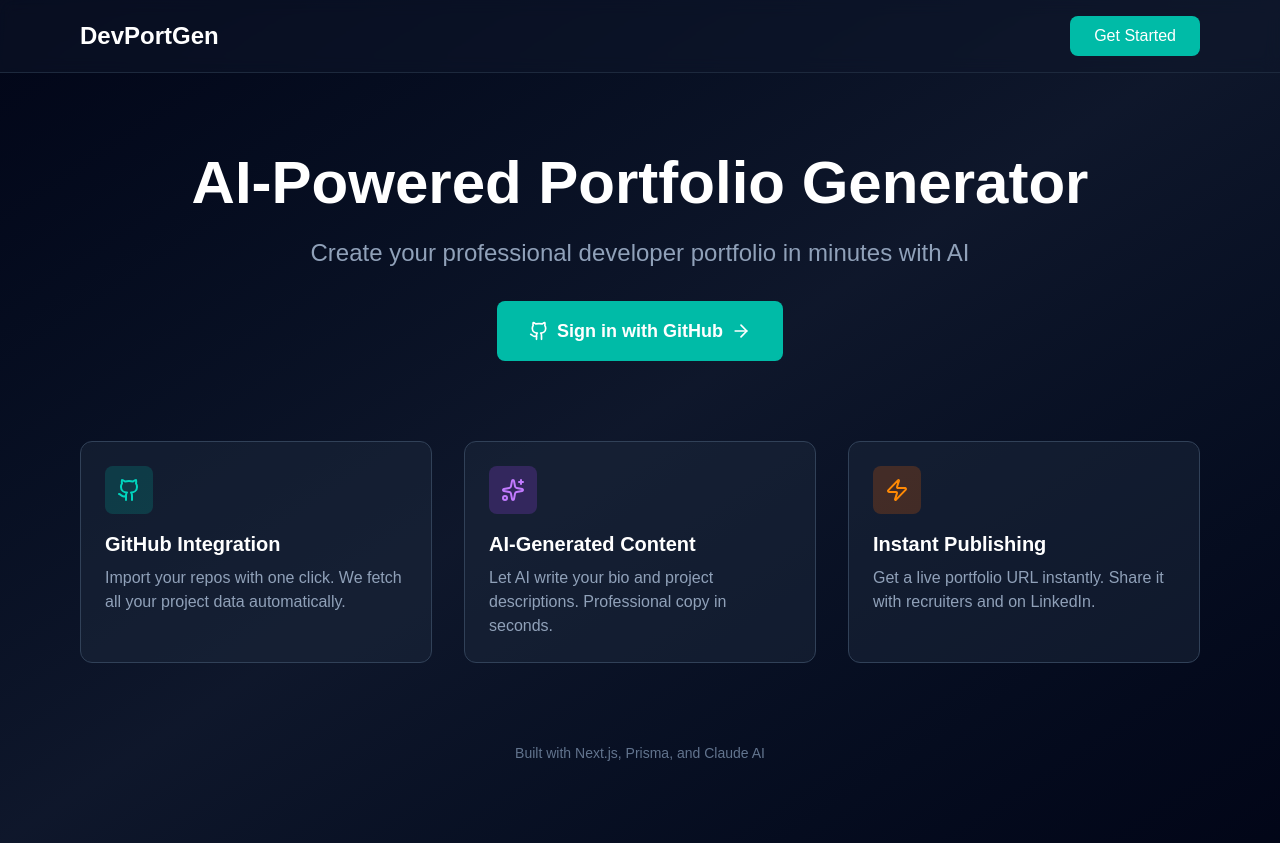
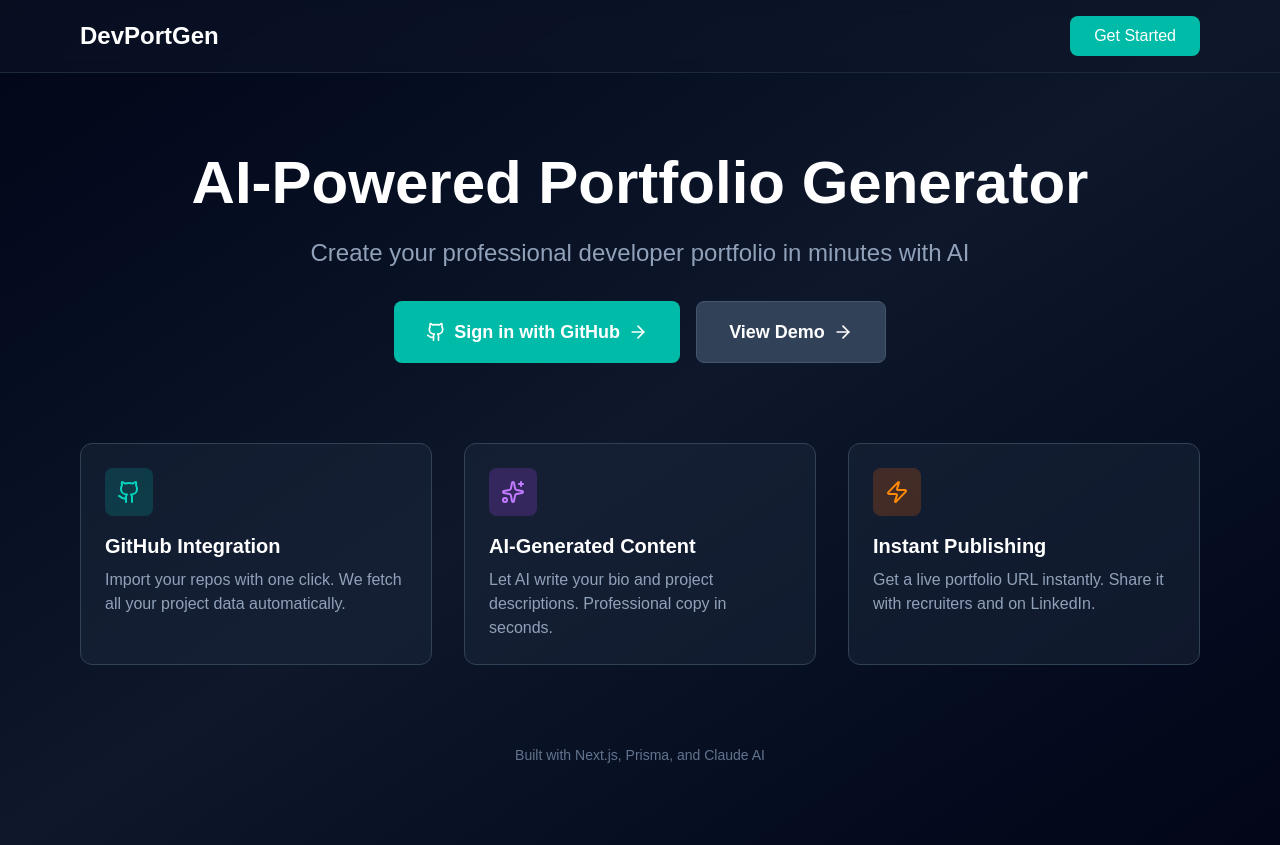
Before and after one commit to Imrexxx-OG/DevPortGen, a Next.js app: page / in a window 1280 px wide. Built offline with nearby package versions, Linux system fonts and the light colour scheme.

Commit message:
updated page file

```diff
--- a/app/page.tsx
+++ b/app/page.tsx
@@ -33,6 +33,14 @@ export default function HomePage() {
               Sign in with GitHub
               <ArrowRight className="w-5 h-5" />
             </Link>
+            <Link
+              href="/p/imran-damare"
+              target="_blank"
+              className="flex items-center gap-2 bg-slate-700 hover:bg-slate-600 text-white font-semibold px-8 py-4 rounded-lg transition-colors text-lg border border-slate-600"
+            >
+              View Demo
+              <ArrowRight className="w-5 h-5" />
+            </Link>
           </div>
         </div>
 
@@ -45,7 +53,8 @@ export default function HomePage() {
               GitHub Integration
             </h3>
             <p className="text-slate-400">
-              Import your repos with one click. We fetch all your project data automatically.
+              Import your repos with one click. We fetch all your project data
+              automatically.
             </p>
           </div>
 
@@ -57,7 +66,8 @@ export default function HomePage() {
               AI-Generated Content
             </h3>
             <p className="text-slate-400">
-              Let AI write your bio and project descriptions. Professional copy in seconds.
+              Let AI write your bio and project descriptions. Professional copy
+              in seconds.
             </p>
           </div>
 
@@ -69,7 +79,8 @@ export default function HomePage() {
               Instant Publishing
             </h3>
             <p className="text-slate-400">
-              Get a live portfolio URL instantly. Share it with recruiters and on LinkedIn.
+              Get a live portfolio URL instantly. Share it with recruiters and
+              on LinkedIn.
             </p>
           </div>
         </div>
```
